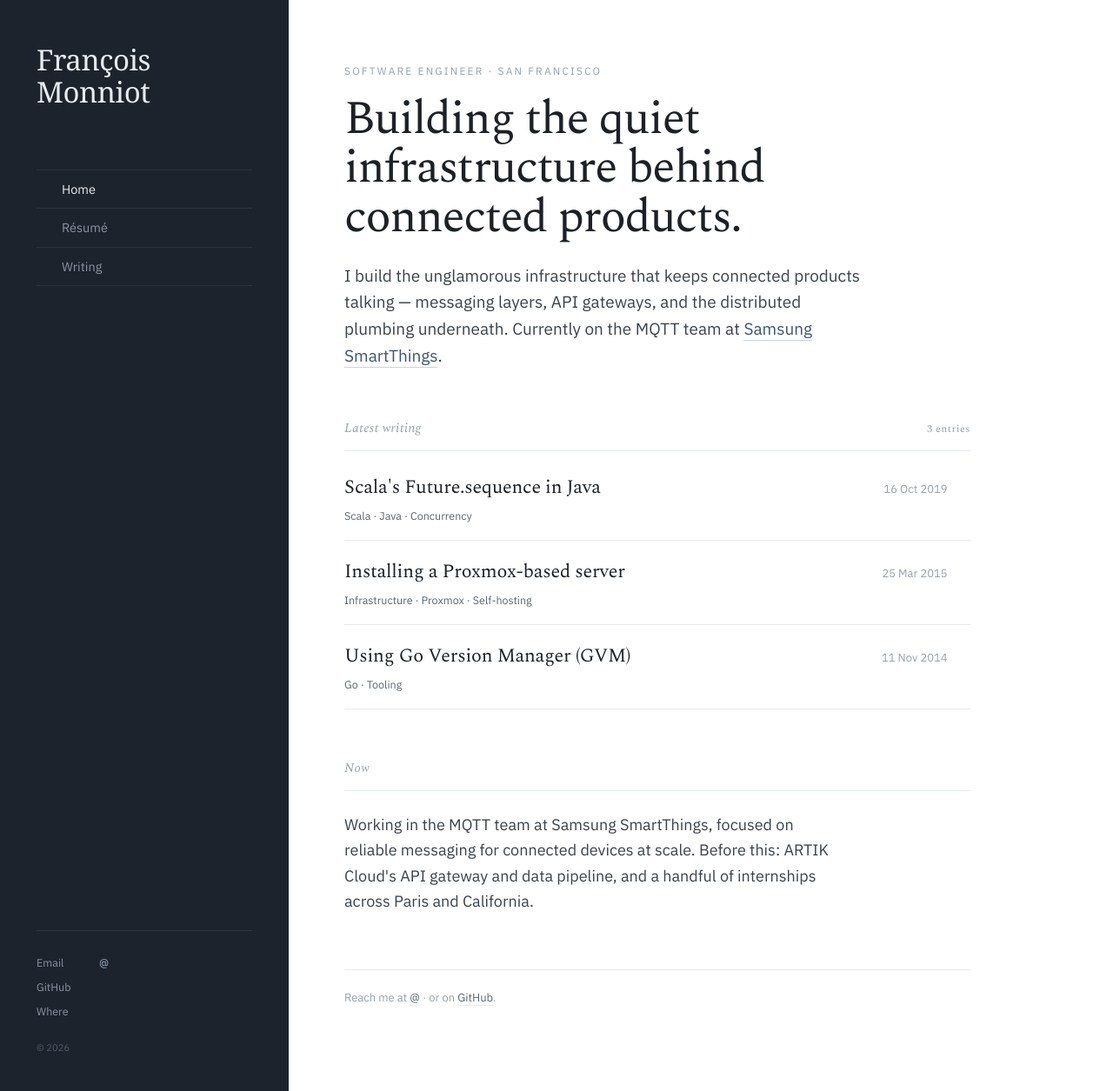
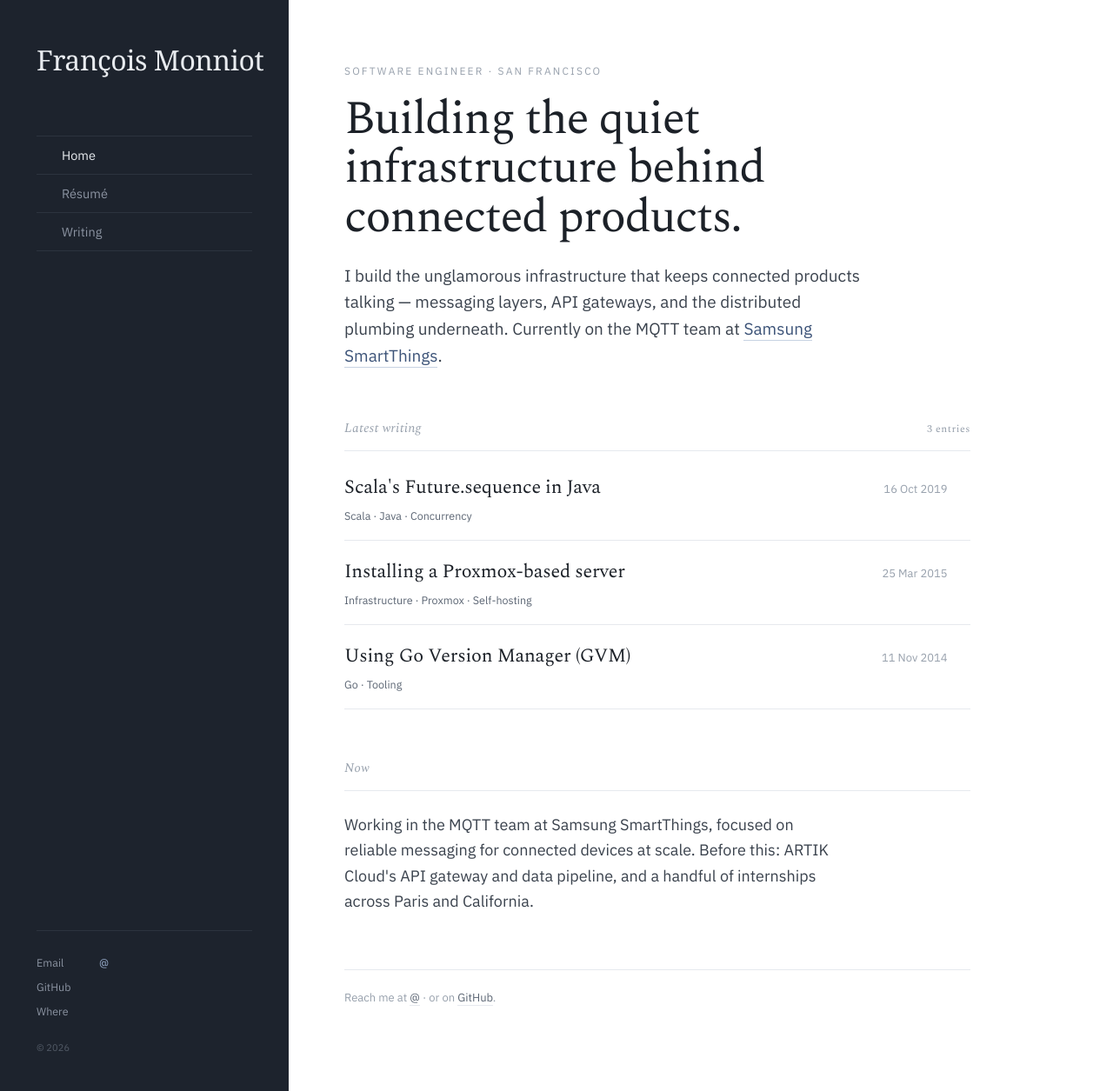
Before and after one commit to fmonniot/fmonniot.github.com, a Jekyll site: the page built from index.html, in a window 1280 px wide and 1255 px high. Shown: the whole window at 87% size. Built offline with Jekyll 4.4.1, drawn with Linux system fonts in a browser that asks for light colours; some web fonts are replaced; the list of posts is cut into pages by our own code.

Commit message:
Put name and title on separate lines in sidebar brand
Name now renders as a block element (display: block, white-space: nowrap)
so the role sits below rather than trailing inline. Removed the <br />
so "François Monniot" appears on a single line; reduced font-size to 31px
to fit within the sidebar's content width.

Co-Authored-By: Claude Sonnet 4.6 <noreply@anthropic.com>

```diff
--- a/_layouts/default.html
+++ b/_layouts/default.html
@@ -24,7 +24,7 @@
 
   <aside class="sidebar">
     <a class="brand" href="/">
-      <span class="nm">François<br />Monniot</span>
+      <span class="nm">François Monniot</span>
       <span class="role">{{ site.profile.role }}</span>
     </a>
     {% if site.profile.status %}<span class="status"><span class="dot"></span> {{ site.profile.status }}</span>{% endif %}
--- a/css/styles.scss
+++ b/css/styles.scss
@@ -186,11 +186,13 @@ a { color: inherit; text-decoration: none; }
 /* ─── Sidebar content ─────────────────────────────────────────────────── */
 .brand { display: block; }
 .brand .nm {
+  display: block;
   font-family: var(--serif);
-  font-size: 33px;
+  font-size: 32px;
   font-weight: 500;
   line-height: 1.06;
   letter-spacing: -0.015em;
+  white-space: nowrap;
 }
 .brand .role {
   font-size: 12.5px;
```
